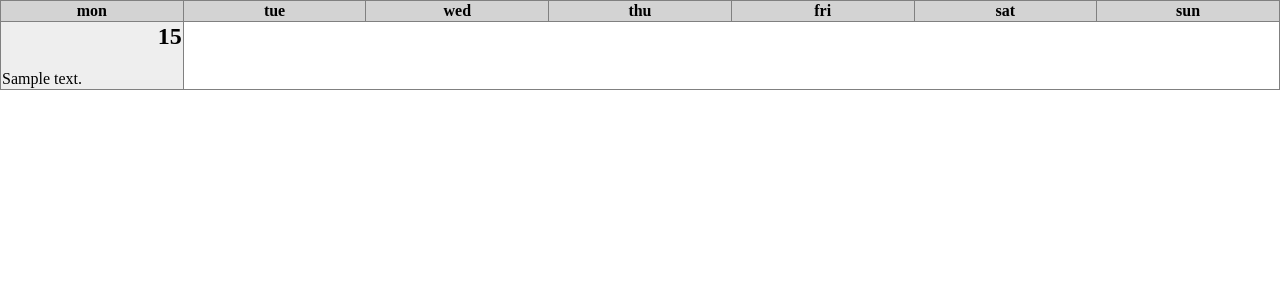
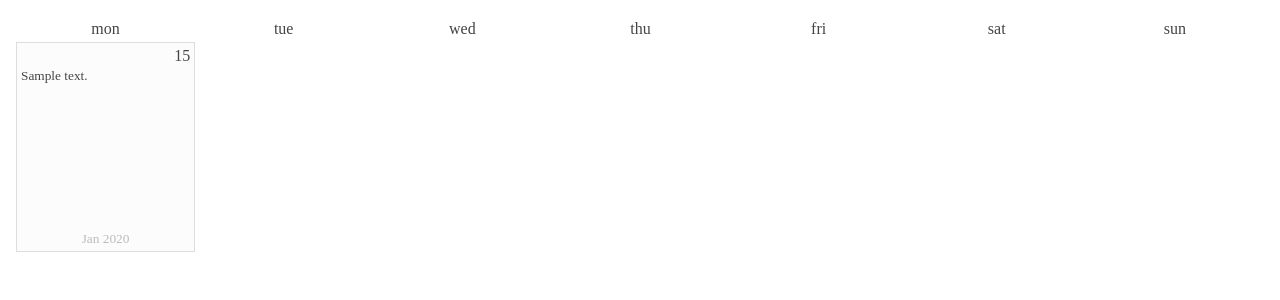
Before and after one commit to jakubvalenta/automatic-diary, a Python web app: template automatic_diary/templates/template.html in a window 1280 px wide. Shown: the top 300 px of the page. Run offline with Jinja, Linux system fonts and the light colour scheme; the template is opened without the code that fills it: most values are stand-ins (such as "Sample title", 1, 10 or a date in 2020).

Commit message:
template: Distinct provider styles

```diff
--- a/automatic_diary/templates/template.html
+++ b/automatic_diary/templates/template.html
@@ -2,37 +2,7 @@
     <head>
         <title>Automatic Diary Visualization</title>
         <meta http-equiv="Content-Type" content="text/html; charset=UTF-8" />
-        <style type="text/css" media="screen">
-         body {
-             margin: 0;
-         }
-         .csfd {
-             color: red;
-         }
-         h2 {
-             text-align: right;
-         }
-         table {
-             width: 100%;
-             border-collapse: collapse;
-             table-layout: fixed;
-         }
-         table, td, th {
-             border: 1px solid gray;
-         }
-         th {
-             background: lightgray;
-         }
-         td, th {
-             width: 14.28%;
-         }
-         tr {
-             min-height: 200px;
-         }
-         td.even {
-             background: #eee;
-         }
-        </style>
+        <link rel="stylesheet" href="./diary.css" />
     </head>
     <body>
         <table>
@@ -48,15 +18,15 @@
                 <tr>
                     {% for day in week %}
                     <td{% if day.date.month % 2 %} class="even"{% endif %}>
-                        <h2 title="{{ day.date.isoformat() }}">
-                            {{ day.date.day }}
-                            {% if day.date.day == 1 %}
-                            {{ day.date.strftime('%b')}}
-                            {% endif %}
-                        </h2>
-                        {% for item in day.items %}
-                        <p class="{{ item.provider }}">{{ item.text }}</p>
-                        {% endfor %}
+                        <div class="content">
+                            <div class="text">
+                                <h2 title="{{ day.date.isoformat() }}">{{ day.date.day }}</h2>
+                                {% for item in day.items %}
+                                <p class="{{ item.provider }}"><span>{{ item.text }}</span></p>
+                                {% endfor %}
+                            </div>
+                            <div class="date">{{ day.date.strftime('%b %Y') }}</div>
+                        </div>
                     </td>
                     {% endfor %}
                 </tr>
--- /dev/null
+++ b/result/diary.css
@@ -0,0 +1,124 @@
+body {
+  margin: 1em;
+  font-family: B612;
+  color: #444;
+}
+h2 {
+  text-align: right;
+  font-weight: normal;
+  font-size: 12pt;
+  margin: 0;
+}
+table {
+  width: 100%;
+  border-collapse: collapse;
+  table-layout: fixed;
+}
+td, th {
+  width: 14.28%;
+  padding: 0.25em;
+}
+td {
+  border: 1px solid #ddd;
+  overflow: hidden;
+  height: 100%;
+}
+td.even {
+  background: #fcfcfc;
+}
+th {
+  font-weight: normal;
+}
+.content {
+  display: flex;
+  flex-direction: column;
+  height: 100%;
+  min-height: 200px;
+}
+.text {
+  flex-grow: 1;
+}
+.text p {
+  font-size: 10pt;
+  margin: 0.25em 0;
+}
+.date {
+  text-align: center;
+  font-size: 10pt;
+  color: #bbb;
+}
+
+/*
+color: #e6194b;
+color: #3cb44b;
+color: #ffe119;
+color: #4363d8;
+color: #f58231;
+color: #911eb4;
+color: #46f0f0;
+color: #f032e6;
+color: #bcf60c;
+color: #fabebe;
+color: #008080;
+color: #e6beff;
+color: #9a6324;
+color: #fffac8;
+color: #800000;
+color: #aaffc3;
+color: #808000;
+color: #ffd8b1;
+color: #000075;
+color: #808080;
+color: #ffffff;
+color: #000000;
+*/
+.csfd {
+  color: #e6194b;
+}
+.caldav,
+.icalendar {
+  background: #4363d8dd;
+  color: #fff;
+}
+.todotxt {
+  padding-bottom: 0.2em;
+}
+.todotxt span {
+  border-bottom: 0.2em solid #ffe119;
+}
+.git {
+  font-family: monospace;
+  color: #666;
+  font-size: 9pt;
+}
+.facebook,
+.twitter {
+  margin-top: 0.5em;
+  margin-bottom: 0.5em;
+  padding-left: 0.1em;
+  padding-right: 0.1em;
+  border-left: 0.5em solid #f032e633;
+  border-right: 0.5em solid #f032e633;
+  font-style: italic;
+}
+.maildir {
+  padding-left: 1.5em;
+}
+.maildir::before {
+  display: block;
+  float: left;
+  content: '\1F4E7';
+  width: 1.5em;
+  margin-left: -1.5em;
+}
+.csv {
+  padding-left: 1.5em;
+  color: #008080;
+}
+.csv::before {
+  display: block;
+  float: left;
+  content: '\26BD';
+  width: 1.5em;
+  margin-left: -1.5em;
+}
```
